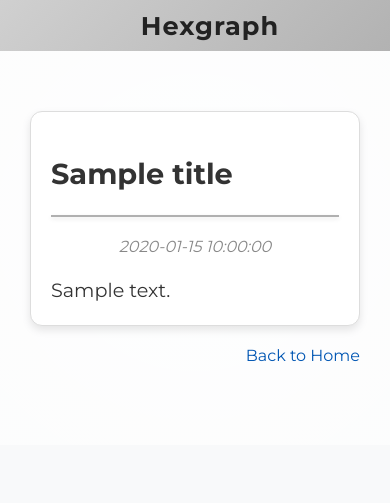
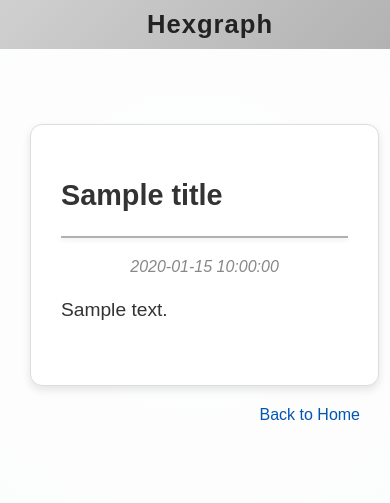
Before and after one commit to superhexa/hexgraph, a Flask app: template templates/post.html in a window 390 px wide. Shown: the top 503 px of the page. Run offline with Flask 3, Linux system fonts and the light colour scheme; the template is opened without the code that fills it: most values are stand-ins (such as "Sample title", 1, 10 or a date in 2020).

Commit message:
Fix responsive

```diff
--- a/static/css/styles.css
+++ b/static/css/styles.css
@@ -1,6 +1,6 @@
-@import url('https://fonts.googleapis.com/css2?family=Montserrat:wght@400;700&display=swap');
+@import url('https://fonts.googleapis.com/css2?family=Amiri:wght@400;700&family=Cairo:wght@400;700&display=swap');
 
-body {
+body{
     font-family: 'Montserrat', sans-serif;
     margin: 0;
     padding: 0;
@@ -8,6 +8,8 @@
     color: #333;
     overflow-x: hidden;
     position: relative;
+    direction: ltr;
+    text-align: left;
 }
 
 header {
@@ -305,9 +307,13 @@
         background: #d0d0d0;
         transform: translateY(-3px);
     }
-
     .post-content {
-        padding: 20px;
+        width: 87%;
+        max-width: 450px;
+        height: auto;
+        min-height: 200px;
+        padding: 30px;
+        margin: 15px auto;
         border: 1px solid #ddd;
     }
 
```
Also changed, not shown: database.db (deleted).
